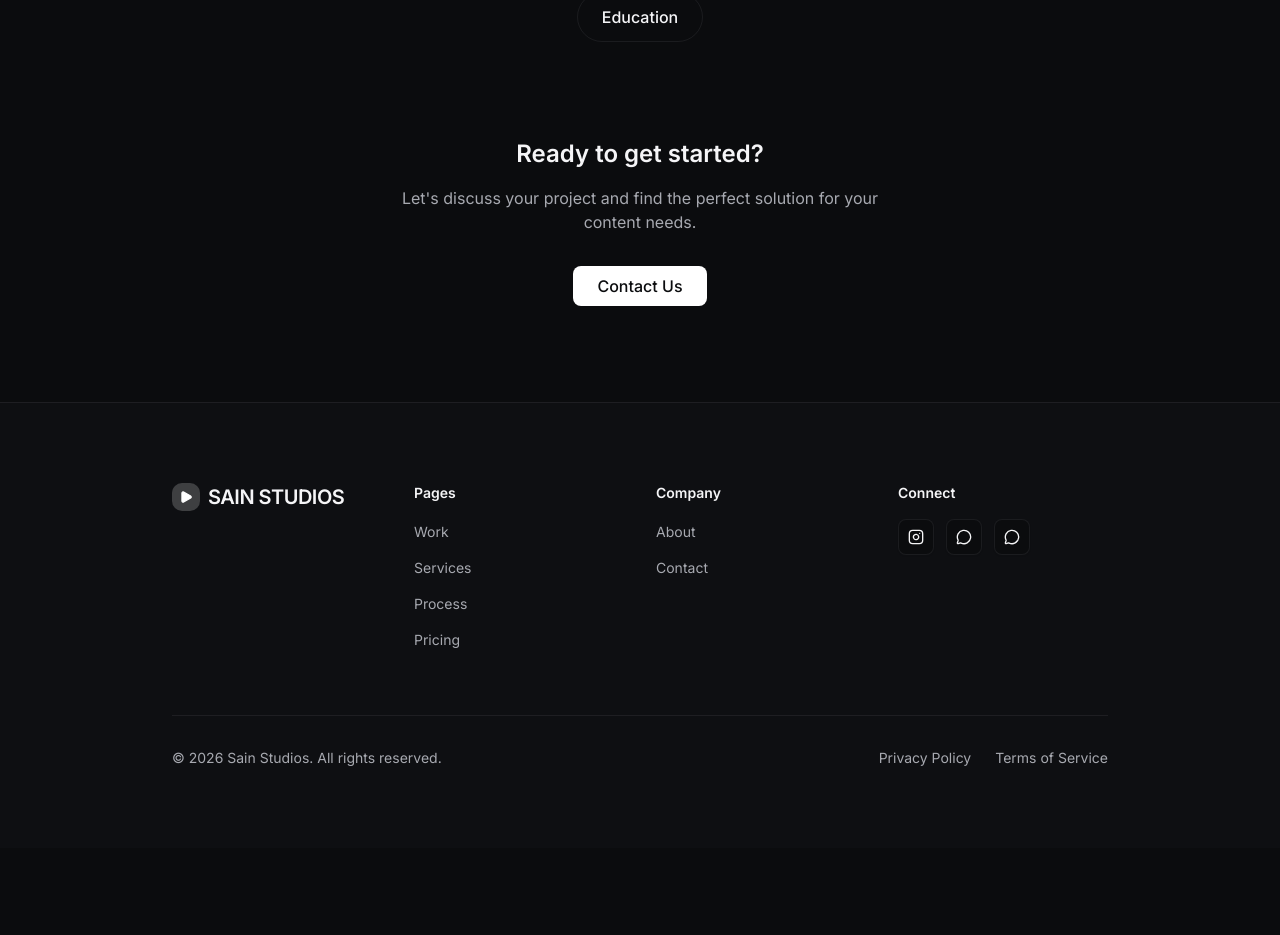
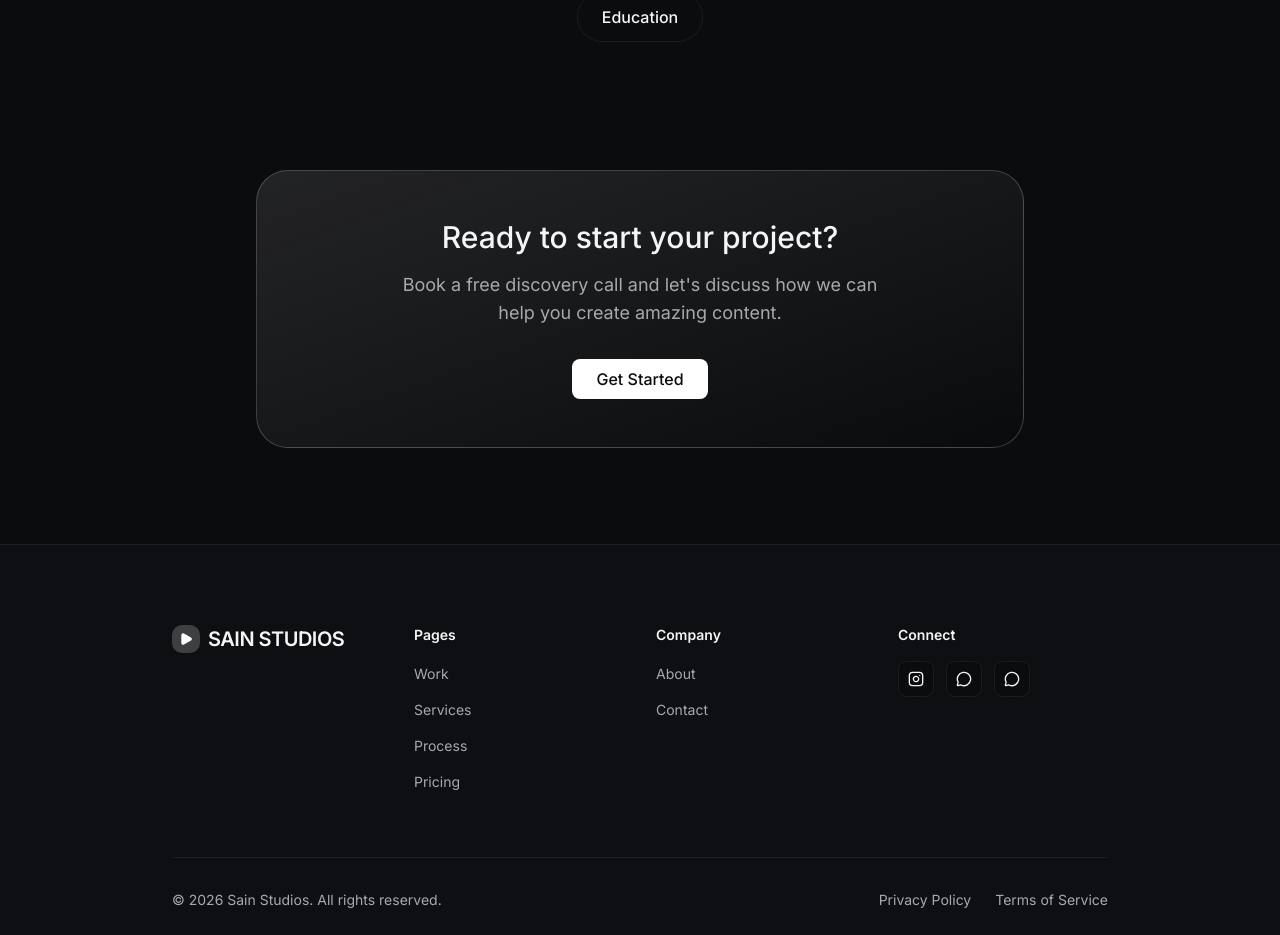
Before and after one commit to prem-thatikonda29/sain-studios, a Next.js app: page /services in a window 1280 px wide. Shown: the part 1544-2479 px from the top of the page. Before the commit the page ends 2392 px from the top, so only its background shows below. Built offline with nearby package versions, Linux system fonts and the light colour scheme.

Commit message:
feat: Create and integrate a reusable CallToAction component across service, about, and process pages.

```diff
--- a/src/app/about/page.tsx
+++ b/src/app/about/page.tsx
@@ -7,6 +7,7 @@ import { Container } from "@/components/layout/Container";
 import { SectionHeading } from "@/components/ui/SectionHeading";
 import { Card, CardContent } from "@/components/ui/card";
 import { Button } from "@/components/ui/button";
+import { CallToAction } from "@/components/layout/CallToAction";
 
 export const metadata: Metadata = {
   title: "About",
@@ -109,18 +110,11 @@ export default function AboutPage() {
           </div>
 
           {/* CTA */}
-          <div className="mt-24 text-center">
-            <h3 className="text-2xl font-bold text-foreground mb-4">
-              Let&apos;s work together
-            </h3>
-            <p className="text-muted-foreground mb-8 max-w-lg mx-auto">
-              Ready to take your content to the next level? We&apos;d love to
-              hear from you.
-            </p>
-            <Button size="lg" asChild>
-              <Link href="/contact">Get in Touch</Link>
-            </Button>
-          </div>
+          <CallToAction
+            title="Let's work together"
+            description="Ready to take your content to the next level? We'd love to hear from you."
+            buttonText="Get in Touch"
+          />
         </Container>
       </main>
       <Footer />
--- a/src/app/process/page.tsx
+++ b/src/app/process/page.tsx
@@ -11,6 +11,7 @@ import { Button } from "@/components/ui/button";
 import { processSteps } from "@/data/process";
 import { TracingBeam } from "@/components/ui/tracing-beam";
 import { BentoGrid, BentoGridItem } from "@/components/ui/bento-grid";
+import { CallToAction } from "@/components/layout/CallToAction";
 
 export default function ProcessPage() {
   return (
@@ -76,20 +77,8 @@ export default function ProcessPage() {
           </div>
 
           {/* CTA */}
-          <div className="mt-32 text-center">
-            <div className="max-w-3xl mx-auto bg-gradient-to-br from-primary/10 to-transparent p-12 rounded-[2rem] border border-primary/20">
-              <h3 className="text-3xl font-bold text-foreground mb-4">
-                Ready to start your project?
-              </h3>
-              <p className="text-muted-foreground mb-8 max-w-lg mx-auto text-lg">
-                Book a free discovery call and let&apos;s discuss how we can help
-                you create amazing content.
-              </p>
-              <Button size="lg" className="rounded-full px-8" asChild>
-                <Link href="/contact">Get Started</Link>
-              </Button>
-            </div>
-          </div>
+
+          <CallToAction />
         </Container>
       </main>
       <Footer />
--- a/src/app/services/page.tsx
+++ b/src/app/services/page.tsx
@@ -9,6 +9,7 @@ import { Card, CardContent } from "@/components/ui/card";
 import { Button } from "@/components/ui/button";
 import { Badge } from "@/components/ui/badge";
 import { services, serviceCategories } from "@/data/services";
+import { CallToAction } from "@/components/layout/CallToAction";
 
 export const metadata: Metadata = {
   title: "Services",
@@ -101,18 +102,7 @@ export default function ServicesPage() {
           </div>
 
           {/* CTA */}
-          <div className="mt-24 text-center">
-            <h3 className="text-2xl font-semibold text-foreground mb-4">
-              Ready to get started?
-            </h3>
-            <p className="text-muted-foreground mb-8 max-w-lg mx-auto">
-              Let&apos;s discuss your project and find the perfect solution for
-              your content needs.
-            </p>
-            <Button size="lg" asChild>
-              <Link href="/contact">Contact Us</Link>
-            </Button>
-          </div>
+          <CallToAction />
         </Container>
       </main>
       <Footer />
--- /dev/null
+++ b/src/components/layout/CallToAction.tsx
@@ -0,0 +1,32 @@
+"use client";
+
+import Link from "next/link";
+import { Button } from "@/components/ui/button";
+
+interface CallToActionProps {
+  title?: string;
+  description?: string;
+  buttonText?: string;
+}
+
+export const CallToAction = ({
+  title = "Ready to start your project?",
+  description = "Book a free discovery call and let's discuss how we can help you create amazing content.",
+  buttonText = "Get Started",
+}: CallToActionProps) => {
+  return (
+    <div className="mt-32 text-center">
+      <div className="font-sans max-w-3xl mx-auto bg-gradient-to-br from-primary/10 to-transparent p-12 rounded-[2rem] border border-primary/20">
+        <h3 className="text-3xl font-sans font-medium text-foreground mb-4">
+          {title}
+        </h3>
+        <p className="text-muted-foreground mb-8 max-w-lg mx-auto text-lg">
+          {description}
+        </p>
+        <Button size="lg" asChild>
+          <Link href="/contact">{buttonText}</Link>
+        </Button>
+      </div>
+    </div>
+  );
+};
```
